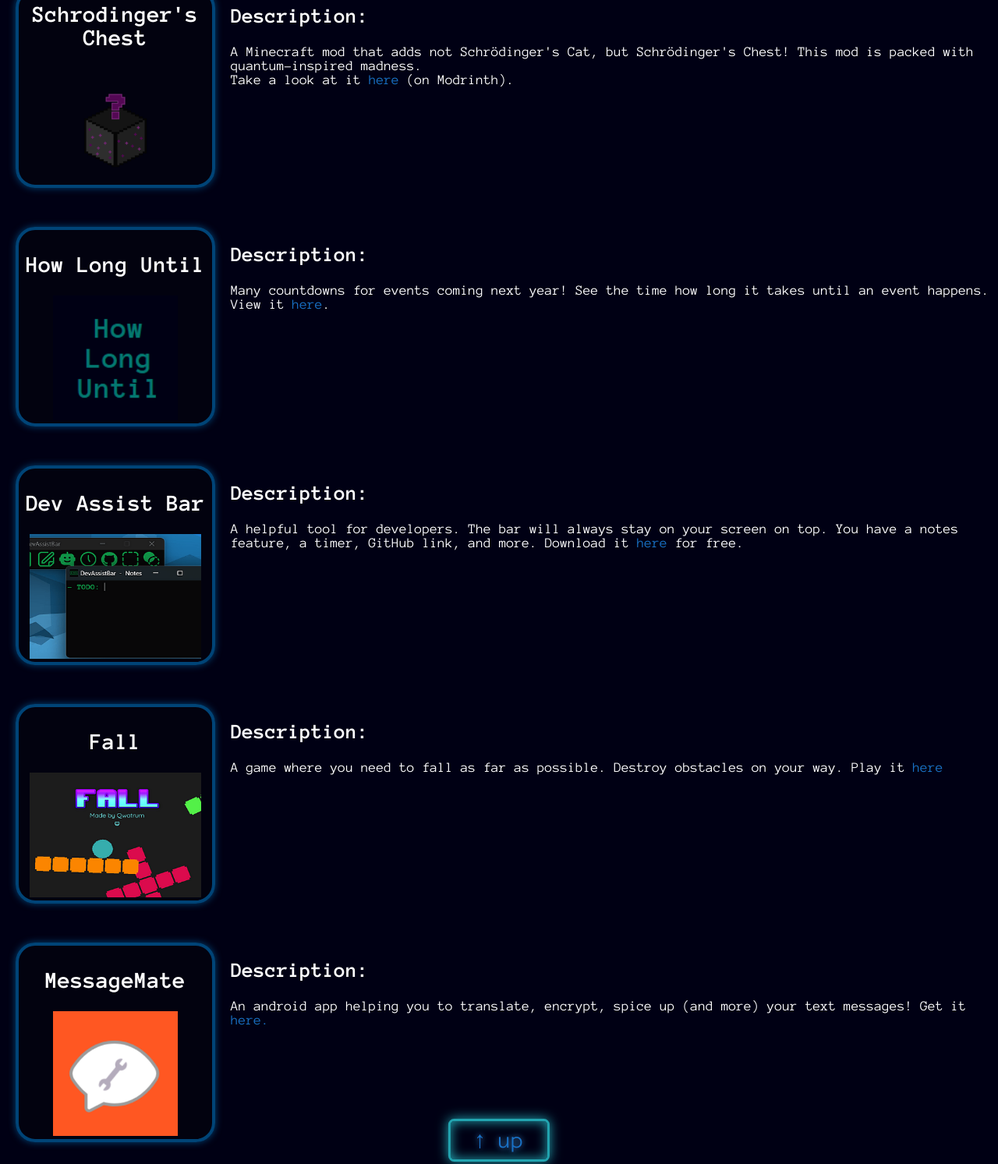
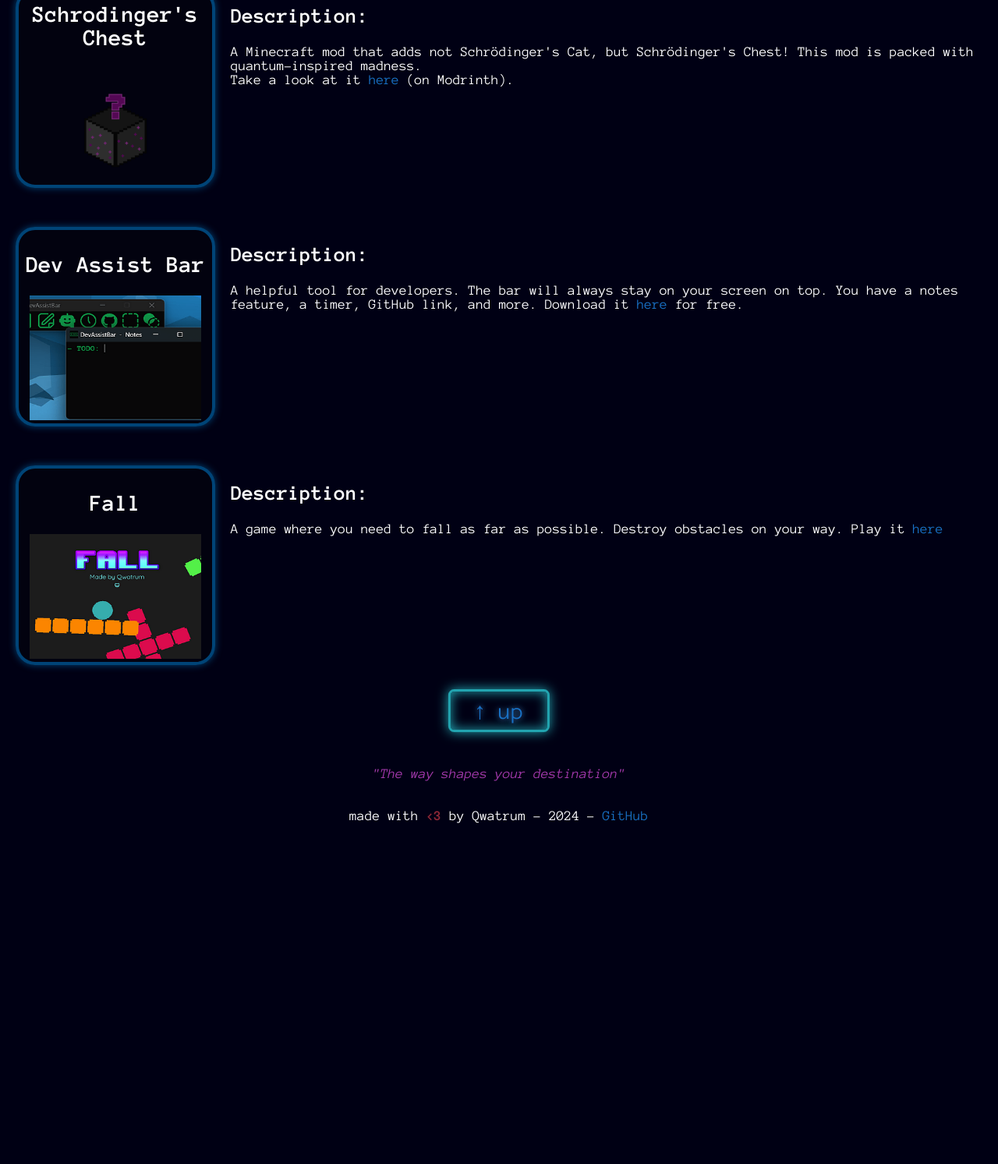
Before and after one commit to Qwatrum/qwatrum.github.io, a plain HTML site: page index.html in a window 1280 px wide. Shown: the part 1869-3362 px from the top of the page at 78% size. After the commit the page ends 2970 px from the top, so only its background shows below. Drawn offline with Linux system fonts and the light colour scheme; animation ran at ten frames a second.

Commit message:
Update index.html

```diff
--- a/index.html
+++ b/index.html
@@ -76,30 +76,6 @@
               <p>A Minecraft mod that adds not Schrödinger's Cat, but Schrödinger's Chest! This mod is packed with quantum-inspired madness.</br>Take a look at it <a href="https://modrinth.com/mod/schrodingers-chest" target=”_blank7”>here</a> (on Modrinth).</p>
             </div>
           </div>
-
-          <div class="project">
-            <div class="box">
-              <h2>How Long Until</h2>
-              <img style="width: 160px; height: 160px;" src="img/projects/hlu.png" alt="Project image">
-            </div>
-            <div class="description">
-              <h2>Description:</h2>
-              <p>Many countdowns for events coming next year! See the time how long it takes until an event happens. View it <a href="https://qwatrum.github.io/HowLongUntil/" target=”_blank8”>here</a>.</p>
-            </div>
-          </div>
-
-          <!--
-          COMING SOON | Maybe...
-          <div class="project">
-            <div class="box">
-              <h2>Oversimplified Summary</h2>
-              <img style="width: 128px; height: 128px;" src="img/qwatrum.png" alt="Project image">
-            </div>
-            <div class="description">
-              <h2>Description:</h2>
-              <p>A bunch of school-related stuff like history, physics, math, etc., oversimplified and summed up.</br>Perfect for quick reviews or a quick refresher or just an overview. Click <a href="https://modrinth.com/mod/schrodingers-chest" target=”_blank9”>here</a> to view it.</p>
-            </div>
-          </div>-->
           <div class="project">
             <div class="box">
               <h2>Dev Assist Bar</h2>
@@ -122,17 +98,6 @@
             </div>
           </div>
 
-          <div class="project">
-            <div class="box">
-              <h2>MessageMate</h2>
-              <img style="width: 160px; height: 160px;" src="img/projects/messagemate.png" alt="Project image">
-            </div>
-            <div class="description">
-              <h2>Description:</h2>
-              <p>An android app helping you to translate, encrypt, spice up (and more) your text messages! Get it <a href="#" target=”_blank12”>here.</a></p>
-            </div>
-          </div>
-
         </div>
       </br></br></br></br>
       <p style="align-self: center; font-style: italic; color: #a339ac;">"The way shapes your destination"</p>
```
